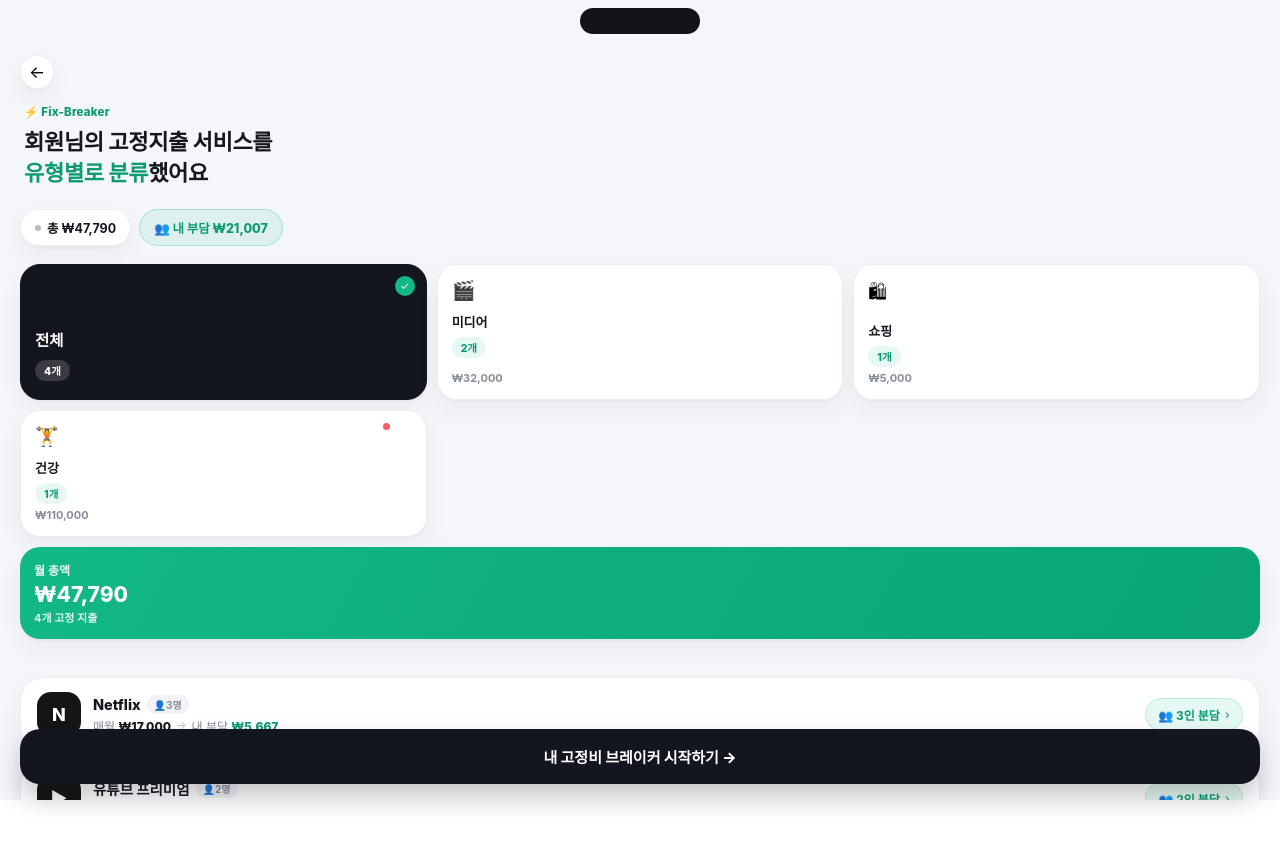
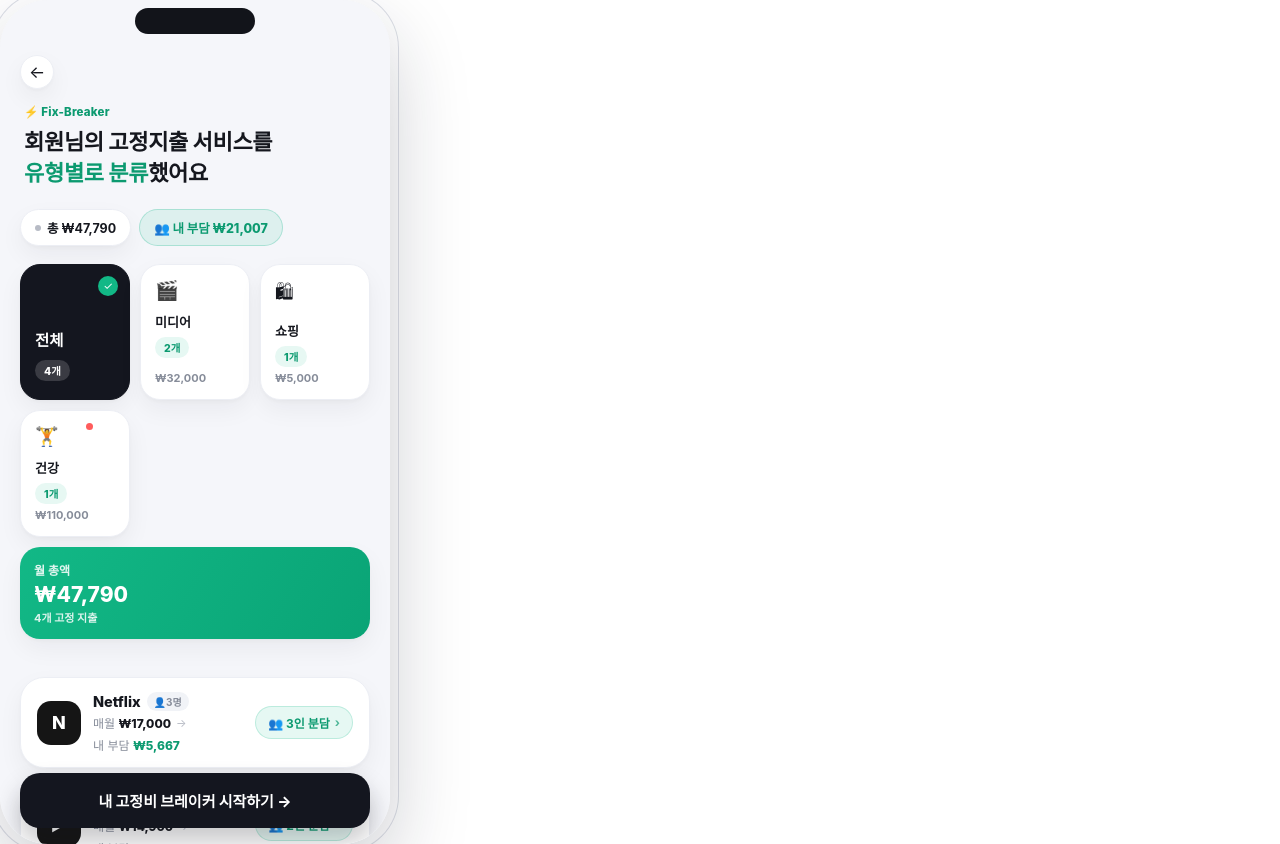
Before and after one commit to jskpub/bank_salad_per, a plain HTML site: page index.html in a window 1280 px wide. Before the commit the page ends 800 px from the top, so only its background shows below. Drawn offline with Linux system fonts and the light colour scheme.

Commit message:
modify css

```diff
--- a/style.scss
+++ b/style.scss
@@ -43,17 +43,17 @@
 // }
 
 .phone {
-  // position: relative;
-  // width: 390px;
-  // height: 844px;
-  // background: var(--bg-app);
-  // border-radius: 48px;
-  // overflow: hidden;
-  // box-shadow:
-  //   0 30px 80px rgba(24, 26, 45, 0.22),
-  //   0 0 0 8px #ffffff,
-  //   0 0 0 9px #dcdfe6;
-  // color: var(--text-1);
+  position: relative;
+  width: 390px;
+  height: 844px;
+  background: var(--bg-app);
+  border-radius: 48px;
+  overflow: hidden;
+  box-shadow:
+    0 30px 80px rgba(24, 26, 45, 0.22),
+    0 0 0 8px #ffffff,
+    0 0 0 9px #dcdfe6;
+  color: var(--text-1);
 }
 
 .notch {
```
Also changed, not shown: style.css, 1 other file.
